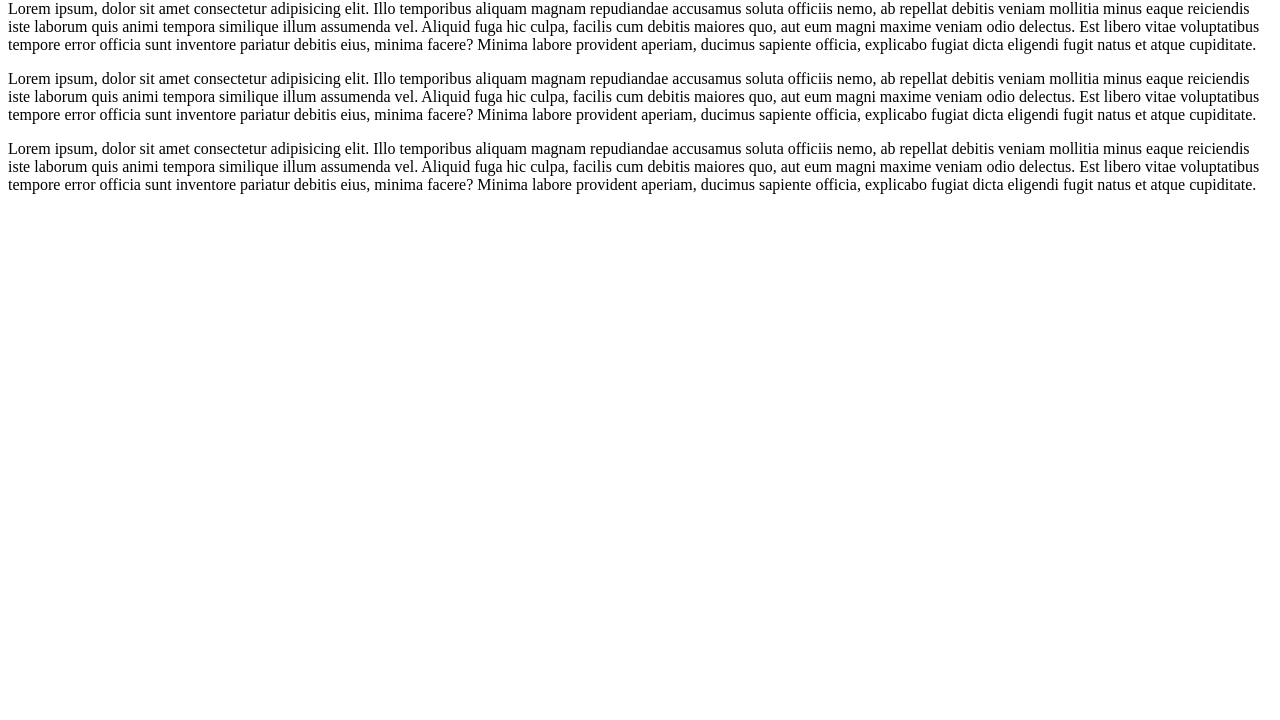
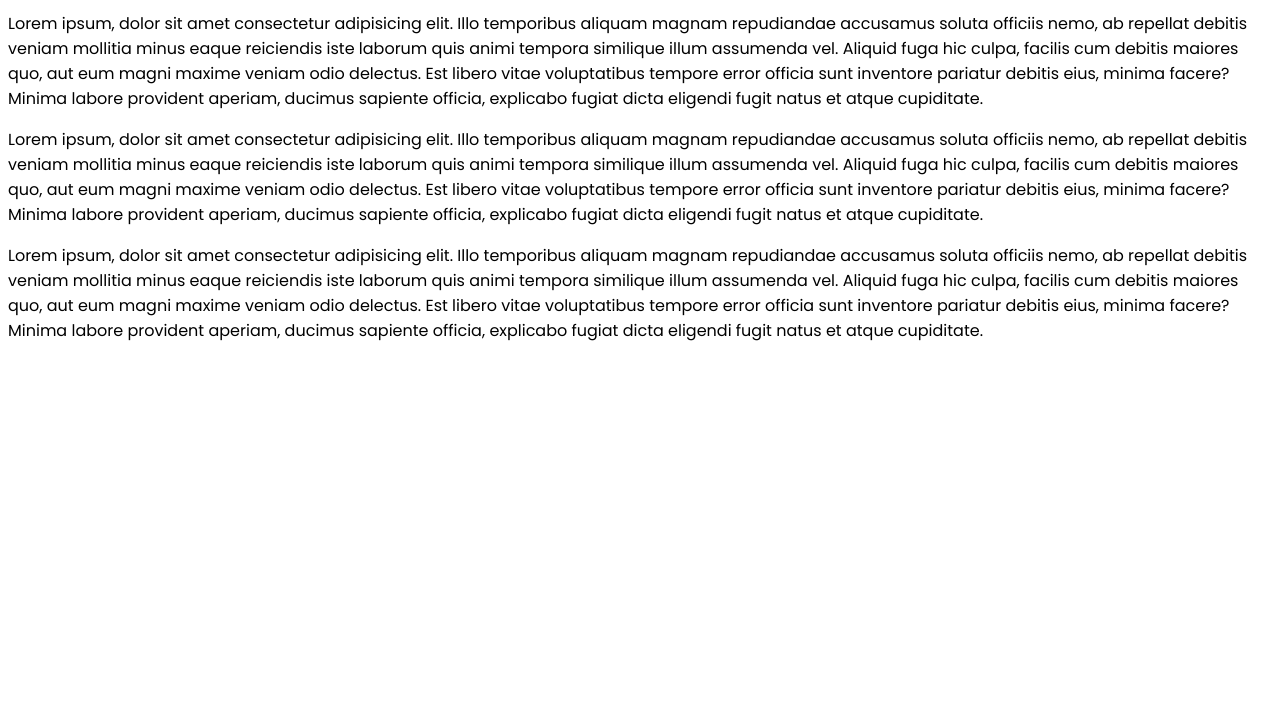
Before and after one commit to aron-alvarenga/Estudando-Git, a plain HTML site: page index.html in a window 1280 px wide. Shown: the part 80-800 px from the top of the page. Drawn offline with Linux system fonts and the light colour scheme.

Commit message:
2nd Commit - Add CSS

```diff
--- a/index.html
+++ b/index.html
@@ -5,6 +5,7 @@
     <meta http-equiv="X-UA-Compatible" content="IE=edge" />
     <meta name="viewport" content="width=device-width, initial-scale=1.0" />
     <title>Lorem Ipsum</title>
+    <link rel="stylesheet" href="./style.css" />
   </head>
   <body>
     <h1>Lorem ipsum dolor sit amet.</h1>
--- /dev/null
+++ b/style.css
@@ -0,0 +1,5 @@
+@import url('https://fonts.googleapis.com/css2?family=Poppins:ital,wght@0,100;0,200;0,300;0,400;0,500;0,600;0,700;0,800;0,900;1,100;1,200;1,300;1,400;1,500;1,600;1,700;1,800;1,900&display=swap');
+
+body {
+  font-family: 'Poppins', sans-serif;
+}
```
